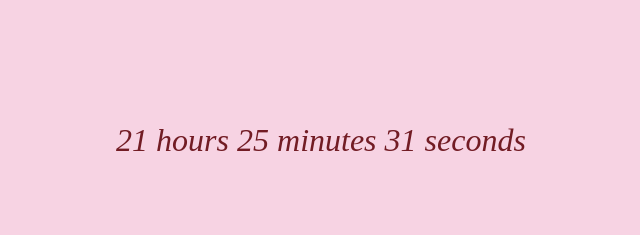
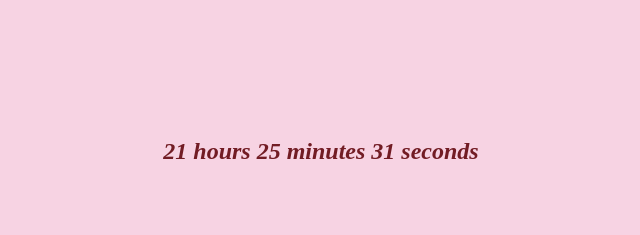
Before and after one commit to DMosh235/CandidCouple, a React (Create React App) app: page /image-page in a window 1280 px wide. Shown: the top 235 px of the page, without its empty margins (319-959 px from the left). Built offline with nearby package versions, Linux system fonts and the light colour scheme.

Commit message:
stying changes

```diff
--- a/src/App.css
+++ b/src/App.css
@@ -229,13 +229,16 @@ body {
 
 .countdown {
   position: fixed;
-  top: 10%;
+  top: 13%;
   left: 50%;
   transform: translateX(-50%);
   background-color: #f7d3e3;
   padding: 10px;
   color: #721c24;
-  font-size: 32px;
+  font-size: 24px;
   font-family: serif;
   font-style: oblique;
+  font-weight: bold;
+  max-width: 100%;
+  white-space: nowrap;
 }
```
